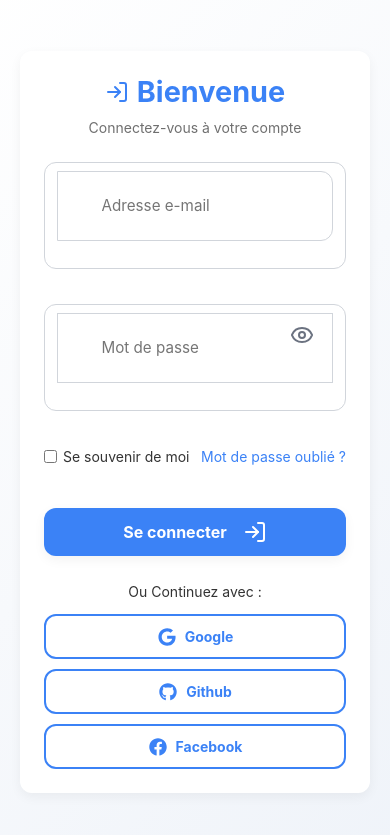
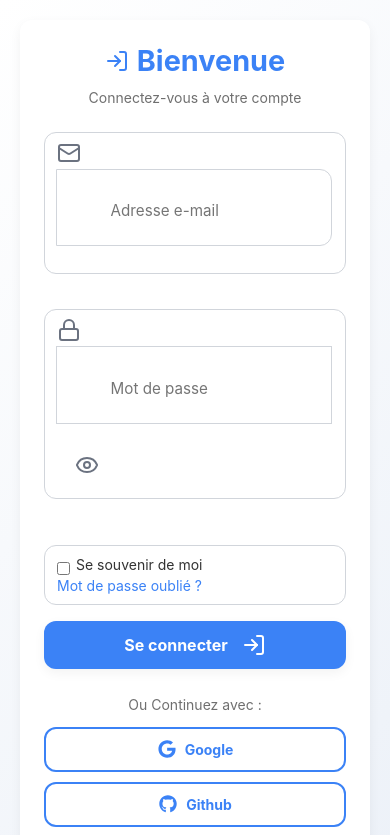
Before and after one commit to ADHULE/useradvice-frontend, a React (Vite) app: page /login in a window 390 px wide. Shown: the top 835 px of the page. Built offline with nearby package versions, Linux system fonts and the light colour scheme.

Commit message:
mis à jour et connexion de l'administrateur

```diff
--- a/src/assets/styles/auth/_login.scss
+++ b/src/assets/styles/auth/_login.scss
@@ -1,6 +1,9 @@
 @import "../seting";
 @import "./social_login";
 
+/* ----------------------------
+GLOBAL
+---------------------------- */
 html,
 body {
     height: 100%;
@@ -21,8 +24,8 @@ PAGE LOGIN
     width: 100%;
     padding: 20px;
     background: linear-gradient(135deg,
-            lighten($background, 2%),
-            darken($background, 2%));
+            lighten($background, 3%),
+            darken($background, 3%));
 }
 
 /* ----------------------------
@@ -37,19 +40,17 @@ CARTE LOGIN
     box-shadow: $shadow-light;
     text-align: center;
     position: relative;
-    transform: translateY(-20px);
-    opacity: 0;
     animation: cardEntrance 0.6s forwards ease-out;
 
     @keyframes cardEntrance {
         from {
             opacity: 0;
-            transform: translateY(30px);
+            transform: translateY(30px) scale(0.98);
         }
 
         to {
             opacity: 1;
-            transform: translateY(0);
+            transform: translateY(0) scale(1);
         }
     }
 
@@ -64,19 +65,23 @@ CARTE LOGIN
         gap: 8px;
     }
 
-    .card-subtitle {
+    p {
         color: $text-color;
         opacity: 0.7;
         margin-bottom: 24px;
         font-size: 14px;
     }
 
+    /* ----------------------------
+  FORMULAIRE
+  ---------------------------- */
     form {
         display: flex;
         flex-direction: column;
         gap: 1rem;
 
-        .input-group {
+        /* Groupes de champs */
+        div {
             display: flex;
             align-items: center;
             position: relative;
@@ -88,12 +93,11 @@ CARTE LOGIN
 
             &:focus-within {
                 border-color: $input-focus;
-                box-shadow: 0 0 0 2px rgba(59, 130, 246, 0.2);
+                box-shadow: 0 0 0 2px rgba($primary-color, 0.25);
             }
 
-            .input-icon {
-                position: absolute;
-                left: 0.75rem;
+            svg {
+                margin-right: 8px;
                 color: $icon-color;
             }
 
@@ -102,17 +106,14 @@ CARTE LOGIN
                 border: none;
                 outline: none;
                 background: transparent;
-                padding-left: 2rem;
                 font-size: 0.95rem;
                 color: $text-color;
             }
 
-            .toggle-password {
+            button {
                 background: none;
                 border: none;
                 cursor: pointer;
-                position: absolute;
-                right: 0.75rem;
                 display: flex;
                 align-items: center;
                 color: $icon-color;
@@ -124,23 +125,38 @@ CARTE LOGIN
             }
         }
 
-        select {
-            border-radius: $border-radius;
-            border: 1px solid $input-border;
-            background-color: $card-background;
-            padding: 0.5rem;
-            cursor: pointer;
-            transition: border-color $transition-speed, box-shadow $transition-speed;
+        /* Options */
+        >div:last-of-type {
+            display: flex;
+            justify-content: space-between;
+            margin-top: 10px;
+            font-size: 14px;
 
-            &:focus {
-                border-color: $input-focus;
-                box-shadow: 0 0 0 2px rgba(59, 130, 246, 0.2);
-                outline: none;
+            label {
+                display: flex;
+                align-items: center;
+                gap: 6px;
+                color: $text-color;
+
+                input[type="checkbox"] {
+                    accent-color: $primary-color;
+                }
+            }
+
+            a {
+                color: $primary-color;
+                text-decoration: none;
+                transition: 0.2s;
+
+                &:hover {
+                    text-decoration: underline;
+                    opacity: 0.8;
+                }
             }
         }
 
-        /* ✅ Bouton unique et centré */
-        .login-button {
+        /* Bouton de connexion */
+        button[type="submit"] {
             width: 100%;
             padding: 12px 0;
             background: $primary-color;
@@ -171,54 +187,9 @@ CARTE LOGIN
         }
     }
 
-    .options-row {
-        display: flex;
-        justify-content: space-between;
-        margin-bottom: 25px;
-        font-size: 14px;
-
-        .checkbox-group {
-            display: flex;
-            align-items: center;
-            gap: 6px;
-            color: $text-color;
-
-            input[type="checkbox"] {
-                accent-color: $primary-color;
-            }
-        }
-
-        .forgot-password {
-            color: $primary-color;
-            text-decoration: none;
-            transition: 0.2s;
-
-            &:hover {
-                text-decoration: underline;
-                opacity: 0.8;
-            }
-        }
-    }
-
-    .signup-link {
-        margin-top: 18px;
-        text-align: center;
-        font-size: 14px;
-
-        a {
-            color: $primary-color;
-            text-decoration: none;
-            font-weight: bold;
-            transition: 0.2s;
-
-            &:hover {
-                text-decoration: underline;
-                opacity: 0.8;
-            }
-        }
-    }
-
-    /* ✅ Alertes factorisées */
+    /* ----------------------------
+  ALERTES
+  ---------------------------- */
     .alert-success,
     .alert-error {
         display: flex;
@@ -228,6 +199,19 @@ CARTE LOGIN
         border-radius: 6px;
         margin-bottom: 1rem;
         font-weight: 500;
+        animation: fadeIn 0.4s ease-in;
+
+        @keyframes fadeIn {
+            from {
+                opacity: 0;
+                transform: translateY(-5px);
+            }
+
+            to {
+                opacity: 1;
+                transform: translateY(0);
+            }
+        }
     }
 
     .alert-success {
@@ -241,14 +225,25 @@ CARTE LOGIN
     }
 }
 
-/* Responsive */
+/* ----------------------------
+RESPONSIVE
+---------------------------- */
 @media (max-width: 600px) {
     .login-card {
         width: 100%;
         padding: 1.5rem;
 
-        form .input-group {
+        form div {
             flex-direction: column;
+            align-items: flex-start;
+
+            input {
+                margin-top: 0.5rem;
+            }
+
+            svg {
+                margin-bottom: 0.25rem;
+            }
         }
     }
 }
--- a/src/pages/Auth/Login.jsx
+++ b/src/pages/Auth/Login.jsx
@@ -23,36 +23,50 @@ const Login = () => {
   const [showPassword, setShowPassword] = useState(false);
   const [error, setError] = useState(null);
   const [success, setSuccess] = useState(null);
+  const [loading, setLoading] = useState(false);
 
   const handleSubmit = async (e) => {
     e.preventDefault();
     setError(null);
     setSuccess(null);
+    setLoading(true);
 
     try {
       const response = await login({ email, password });
-      const { token: accessToken, expiresAt } = response.data;
+      console.log("Réponse API :", response.data);
 
-      if (accessToken) {
-        localStorage.setItem("accessToken", accessToken);
-        localStorage.setItem("expiresAt", expiresAt);
-        localStorage.removeItem("refreshToken");
+      const { token, expiresAt, user } = response.data || {};
 
-        setSuccess(
-          "Connexion réussie ! Redirection vers l'espace avis en cours..."
-        );
+      if (!token) {
+        setError("Erreur : Jeton d'accès manquant dans la réponse serveur.");
+        setLoading(false);
+        return;
+      }
 
-        setTimeout(() => {
-          goToPath("/createReviewPage");
-        }, 2000);
-      } else {
-        setError("Erreur de protocole: Access Token manquant dans la réponse.");
-      }
+      // Stockage
+      localStorage.setItem("accessToken", token);
+      if (expiresAt) localStorage.setItem("expiresAt", expiresAt);
+      localStorage.setItem("user", JSON.stringify(user));
+
+      setSuccess("Connexion réussie — redirection ...");
+
+      // Vérification ADMIN
+      const isAdmin = user?.roles?.some((r) => r.name === "ROLE_ADMIN");
+
+      setTimeout(() => {
+        if (isAdmin) {
+          goToPath("/adminDashBoard", { replace: true });
+        } else {
+          goToPath("/createReviewPage", { replace: true });
+        }
+      }, 800);
     } catch (err) {
       console.error("Erreur de connexion :", err);
-      const errorMessage =
+      const message =
         err.response?.data?.message || "Email ou mot de passe incorrect.";
-      setError(errorMessage);
+      setError(message);
+    } finally {
+      setLoading(false);
     }
   };
 
@@ -60,7 +74,7 @@ const Login = () => {
     <>
       <div className="login-page">
         <motion.div
-          initial={{ opacity: 0, y: 20 }}
+          initial={{ opacity: 0, y: 25 }}
           animate={{ opacity: 1, y: 0 }}
           className="login-card"
         >
@@ -69,32 +83,27 @@ const Login = () => {
           </h2>
           <p className="card-subtitle">Connectez-vous à votre compte</p>
 
-          {/* Messages de feedback */}
           {success && (
             <motion.div
               initial={{ opacity: 0 }}
               animate={{ opacity: 1 }}
               className="alert-success"
-              role="alert"
-              aria-live="polite"
             >
               <CheckCircle size={20} /> {success}
             </motion.div>
           )}
+
           {error && (
             <motion.div
               initial={{ opacity: 0 }}
               animate={{ opacity: 1 }}
               className="alert-error"
-              role="alert"
-              aria-live="assertive"
             >
               <AlertCircle size={20} /> {error}
             </motion.div>
           )}
 
           <form onSubmit={handleSubmit}>
-            {/* Champ email */}
             <div className="input-group with-icon">
               <Mail className="input-icon" />
               <Input
@@ -102,12 +111,11 @@ const Login = () => {
                 placeholder="Adresse e-mail"
                 value={email}
                 onChange={(e) => setEmail(e.target.value)}
+                required
                 className="flex-1"
-                required
               />
             </div>
 
-            {/* Champ mot de passe */}
             <div className="input-group with-icon">
               <Lock className="input-icon" />
               <Input
@@ -115,24 +123,18 @@ const Login = () => {
                 placeholder="Mot de passe"
                 value={password}
                 onChange={(e) => setPassword(e.target.value)}
+                required
                 className="flex-1"
-                required
               />
               <button
                 type="button"
                 className="toggle-password"
                 onClick={() => setShowPassword((s) => !s)}
-                aria-label={
-                  showPassword
-                    ? "Masquer le mot de passe"
-                    : "Afficher le mot de passe"
-                }
               >
                 {showPassword ? <EyeOff /> : <Eye />}
               </button>
             </div>
 
-            {/* Options */}
             <div className="options-row">
               <label className="checkbox-group">
                 <input type="checkbox" /> <span>Se souvenir de moi</span>
@@ -142,18 +144,16 @@ const Login = () => {
               </a>
             </div>
 
-            {/* Bouton de connexion */}
-            <button type="submit" className="login-button">
-              <span>Se connecter</span>
-              <LogInIcon style={{ marginLeft: "8px" }} />
+            <button type="submit" className="login-button" disabled={loading}>
+              <span>{loading ? "Connexion..." : "Se connecter"}</span>
+              <LogInIcon style={{ marginLeft: 6 }} />
             </button>
           </form>
 
-          {/* Connexions sociales */}
           <SocialLogin
-            onGoogle={() => alert("Connexion Google (à implémenter)")}
-            onGithub={() => alert("Connexion Github (à implémenter)")}
-            onFacebook={() => alert("Connexion Facebook (à implémenter)")}
+            onGoogle={() => alert("Login Google")}
+            onGithub={() => alert("Login Github")}
+            onFacebook={() => alert("Login Facebook")}
             text="Continuez avec"
           />
         </motion.div>
--- a/src/router/AppRouter.jsx
+++ b/src/router/AppRouter.jsx
@@ -18,7 +18,7 @@ import ActivateAccount from "../pages/Auth/ActivateAccount";
 import ResendActivationCode from "../pages/Auth/ResendActivationCode";
 import CreateReviewPage from "../pages/Advices/CreateReviewPage";
 import MyAdvices from "../pages/Advices/MyAdvices";
-import AdminDashboard from "../pages/Dashboard/AdminDashboard";
+import AdminDashboard from "../pages/Admin/AdminDashboard";
 import Users from "../pages/Admin/Users";
 import Reviews from "../pages/Admin/Reviews";
 import Stats from "../pages/Admin/Stats";
```
Also changed, not shown: src/pages/Admin/Reviews.jsx (+5 -5 lines).
